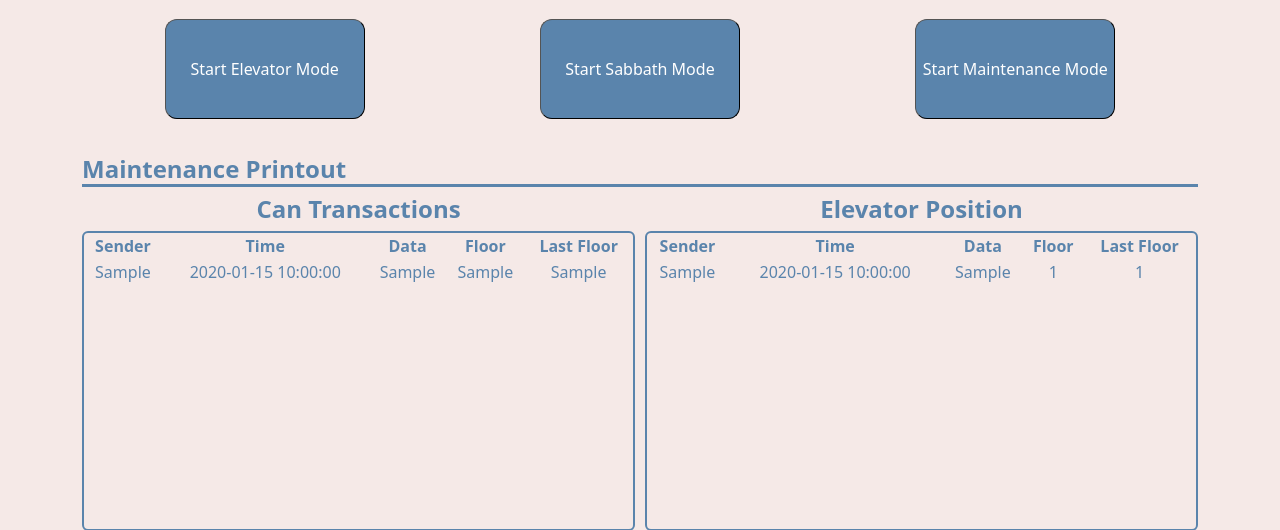
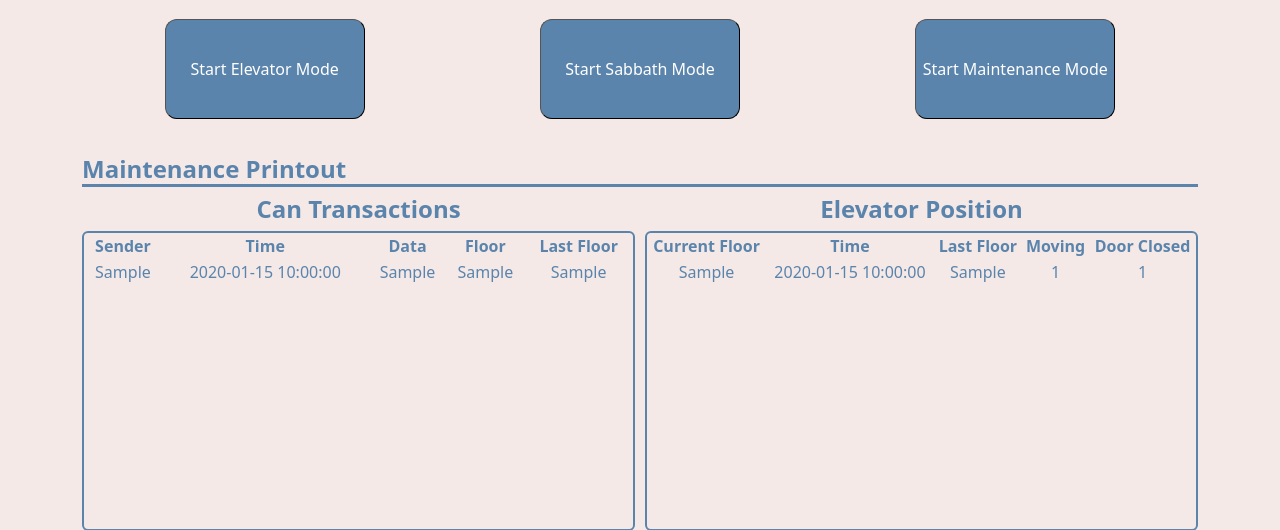
Before and after one commit to sptoet18/ese_project_vi, a PHP site: page /php/authorization/member.php in a window 1280 px wide. Shown: the part 756-1286 px from the top of the page. Run offline with PHP 8.4, Linux system fonts and the light colour scheme; the visitor is signed in with stand-in values (Sample User, id 1); tables that the repository leaves empty or names only in its code hold one stand-in row (values such as "Sample post").

Commit message:
Fixed some headers

```diff
--- a/php/authorization/member.php
+++ b/php/authorization/member.php
@@ -166,11 +166,11 @@
                                     <table class="console">
                                         <thead>
                                             <tr>
-                                                <th>Sender</th>
+                                                <th>Current Floor</th>
                                                 <th>Time</th>
-                                                <th>Data</th>
-                                                <th>Floor</th>
                                                 <th>Last Floor</th>
+                                                <th>Moving</th>
+                                                <th>Door Closed</th>
                                             </tr>
                                         </thead>
 
```
